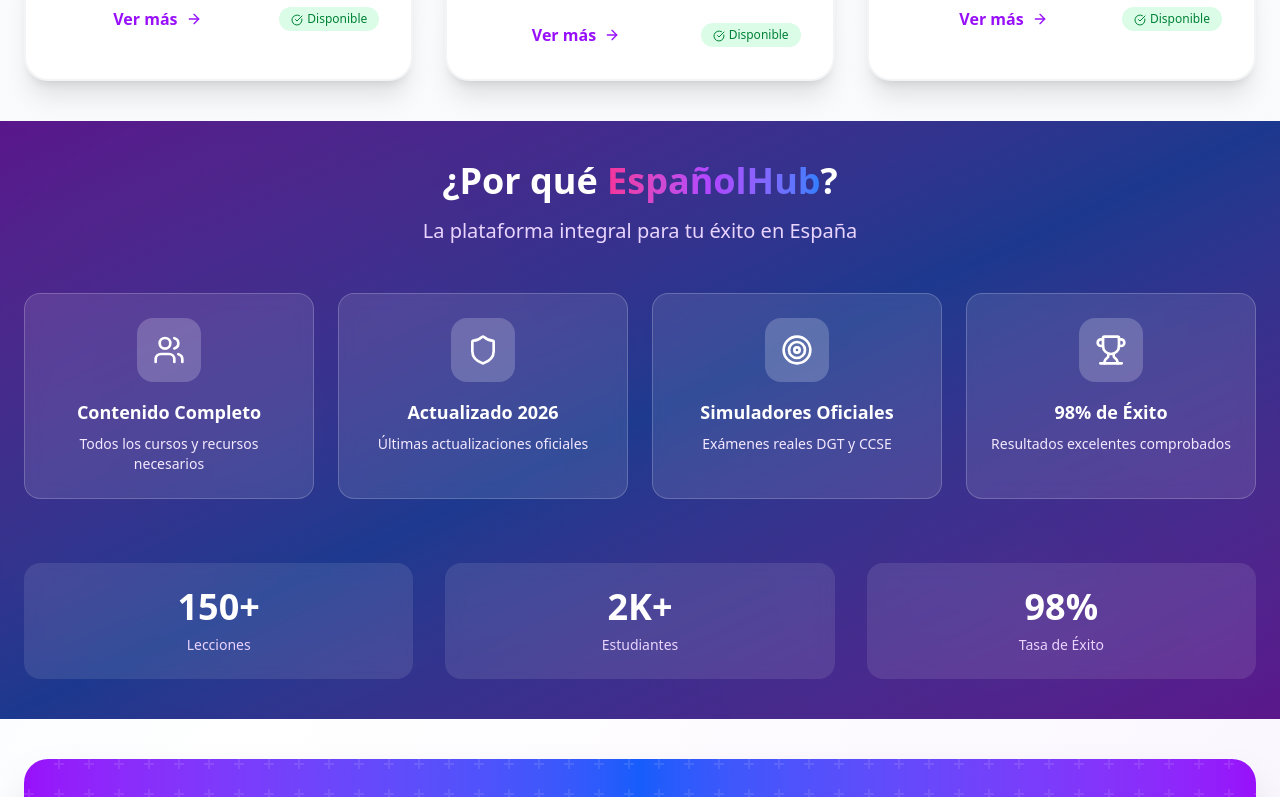
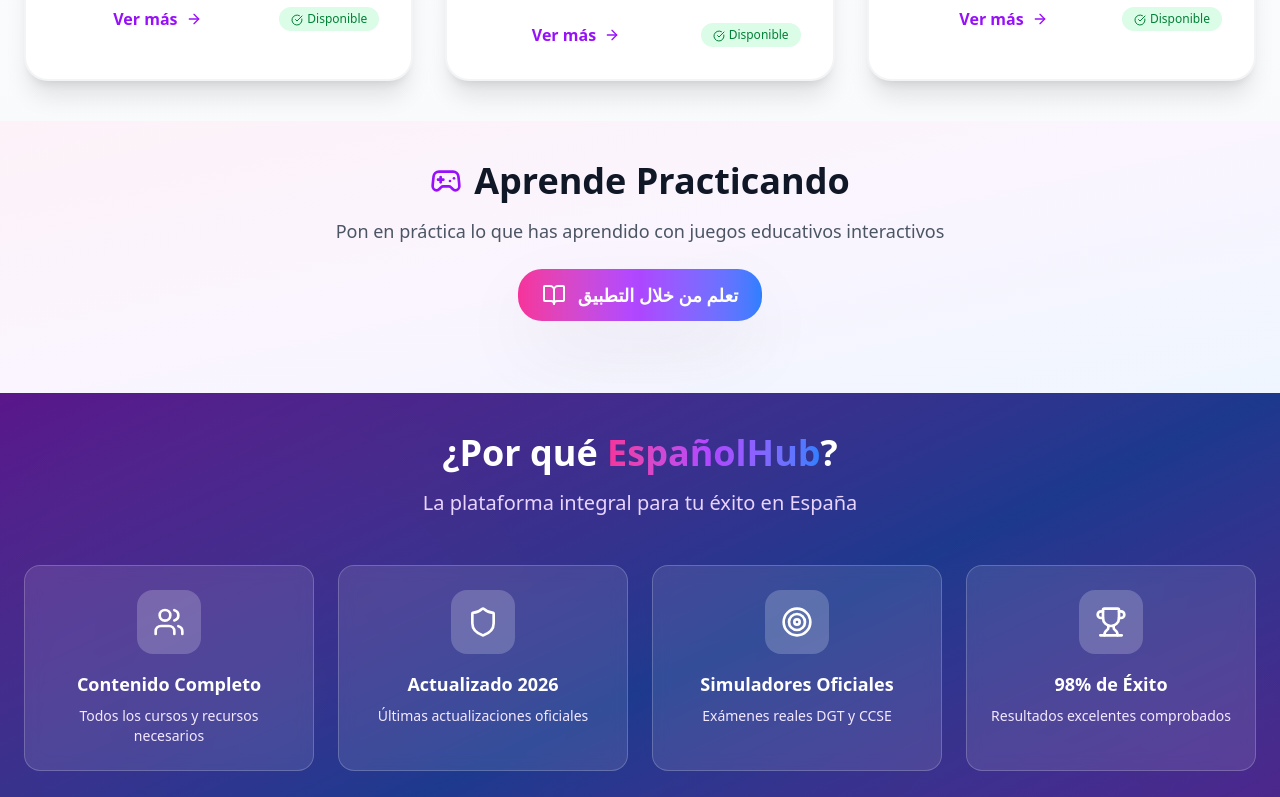
Before and after one commit to espanolhub/espanolhub, a Next.js app: page / in a window 1280 px wide. Shown: the part 1263-2060 px from the top of the page. Built offline with nearby package versions, Linux system fonts and the light colour scheme; no server answers.

Commit message:
Feat: Remove PDF buttons from nacionalidad + Rebuild Quick Quiz Verbos with 150+ questions

```diff
--- a/app/layout.tsx
+++ b/app/layout.tsx
@@ -3,7 +3,6 @@
 import "./globals.css";
 import NavigationWrapper from "@/components/NavigationWrapper";
 import Footer from "@/components/Footer";
-import StickyPlayCTA from "@/components/StickyPlayCTA";
 import Providers from "@/components/Providers";
 import SuccessMomentClient from '@/components/SuccessMomentClient';
 import { ClerkProvider } from '@clerk/nextjs';
@@ -135,8 +134,6 @@
                   {children}
                 </main>
                 <Footer />
-                <div className="h-24 flex-shrink-0" aria-hidden="true" />
-                <StickyPlayCTA />
                 <SuccessMomentClient />
               </Providers>
             </ClerkProvider>
@@ -150,8 +147,6 @@
                 {children}
               </main>
               <Footer />
-              <div className="h-24 flex-shrink-0" aria-hidden="true" />
-              <StickyPlayCTA />
               <SuccessMomentClient />
             </Providers>
           )}
--- a/app/page.tsx
+++ b/app/page.tsx
@@ -11,6 +11,7 @@
 import { useModuleAccess } from '@/components/useModuleAccess';
 import { useAdminSettings } from '@/components/AdminSettingsProvider';
 import SubscriptionButton from '@/components/SubscriptionButton';
+import PracticeCTA from '@/components/StickyPlayCTA';
 import { Cairo } from 'next/font/google';
 
 const cairo = Cairo({
@@ -240,6 +241,24 @@
 						href="/tramites"
 						locked={tramites.isLocked}
 					/>
+					</div>
+				</div>
+			</section>
+
+			{/* Practice Section */}
+			<section className="py-16 bg-gradient-to-br from-pink-50 via-purple-50 to-blue-50">
+				<div className="max-w-7xl mx-auto px-6">
+					<div className="text-center mb-8">
+						<h2 className="text-3xl md:text-4xl font-bold text-gray-900 mb-4 flex items-center justify-center gap-3">
+							<Gamepad2 className="w-8 h-8 text-purple-600" />
+							<span>Aprende Practicando</span>
+						</h2>
+						<p className="text-lg text-gray-600 max-w-2xl mx-auto mb-6">
+							Pon en práctica lo que has aprendido con juegos educativos interactivos
+						</p>
+						<div className="flex justify-center">
+							<PracticeCTA />
+						</div>
 					</div>
 				</div>
 			</section>
--- a/components/StickyPlayCTA.tsx
+++ b/components/StickyPlayCTA.tsx
@@ -1,24 +1,16 @@
 'use client';
 
 import Link from 'next/link';
-import { usePathname } from 'next/navigation';
-import { Gamepad2 } from 'lucide-react';
+import { BookOpen } from 'lucide-react';
 
-export default function StickyPlayCTA() {
-  const pathname = usePathname();
-  if (pathname === '/juegos') return null;
-
+export default function PracticeCTA() {
   return (
-    <div className="fixed bottom-0 left-0 right-0 z-50 p-3 md:p-4 bg-white/95 backdrop-blur-md border-t border-gray-100 shadow-[0_-4px_20px_rgba(0,0,0,0.08)]">
-      <div className="container mx-auto max-w-lg">
-        <Link
-          href="/juegos"
-          className="flex items-center justify-center gap-3 w-full py-3.5 md:py-4 bg-gradient-to-r from-pink-500 via-purple-500 to-blue-500 text-white font-bold text-base md:text-lg rounded-2xl shadow-xl hover:shadow-2xl transition-all transform hover:scale-[1.02] active:scale-[0.98]"
-        >
-          <Gamepad2 className="w-6 h-6 md:w-7 md:h-7" />
-          <span>¡Juega Ahora!</span>
-        </Link>
-      </div>
-    </div>
+    <Link
+      href="/juegos"
+      className="inline-flex items-center justify-center gap-3 px-6 py-3 bg-gradient-to-r from-pink-500 via-purple-500 to-blue-500 text-white font-bold text-base md:text-lg rounded-xl shadow-lg hover:shadow-xl transition-all transform hover:scale-105"
+    >
+      <BookOpen className="w-5 h-5 md:w-6 md:h-6" />
+      <span>تعلم من خلال التطبيق</span>
+    </Link>
   );
 }
```
